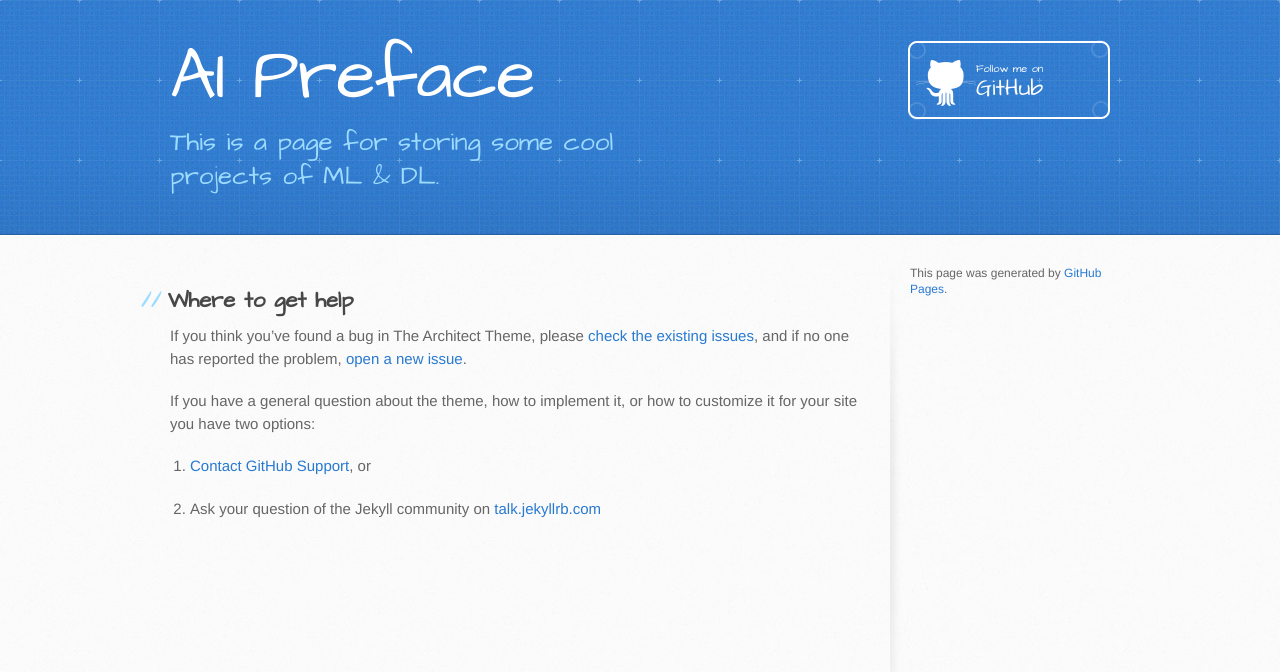
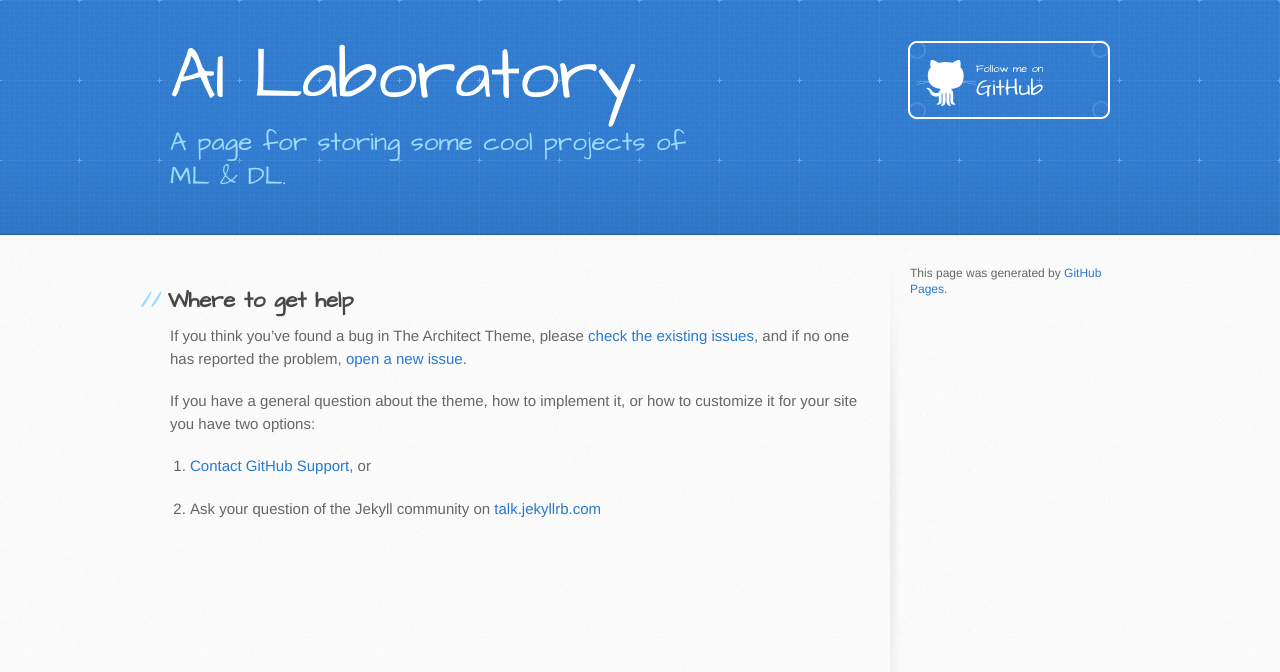
Before and after one commit to Fyy10/Fyy10.github.io, a Jekyll site: the page built from docs/SUPPORT.md, in a window 1280 px wide. Shown: the top 672 px of the page. Built offline with Jekyll 4.4.1, drawn with Linux system fonts in a browser that asks for light colours; our own code applies the rules of GitHub Pages for plain Markdown files.

Commit message:
small changes

```diff
--- a/_config.yml
+++ b/_config.yml
@@ -1,5 +1,5 @@
-title: AI Preface
-description: This is a page for storing some cool projects of ML & DL.
+title: AI Laboratory
+description: A page for storing some cool projects of ML & DL.
 show_downloads: false
 google_analytics:
 theme: jekyll-theme-architect
```
Also changed, not shown: another-page.md (+4 -0 lines), index.md (+9 -9 lines).
